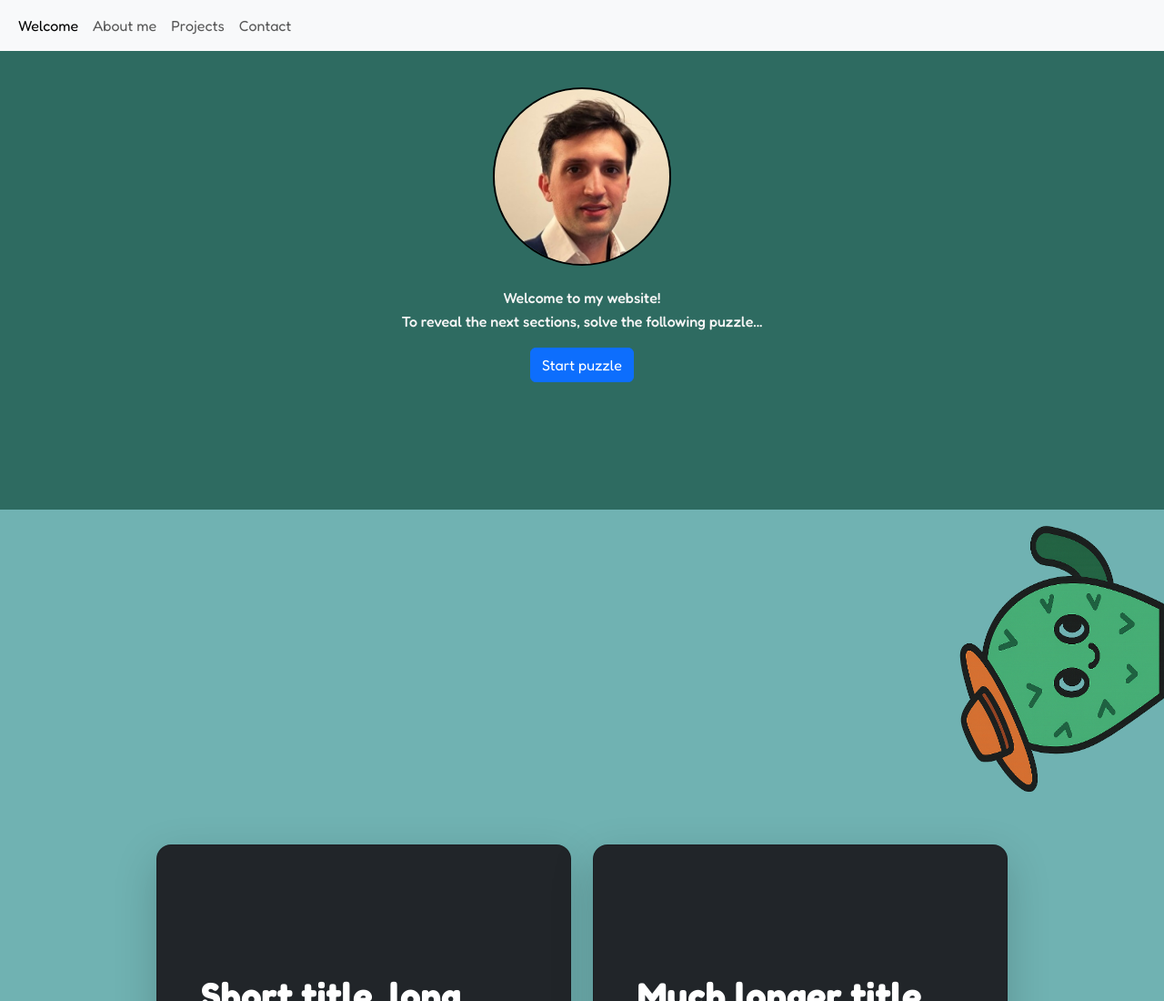
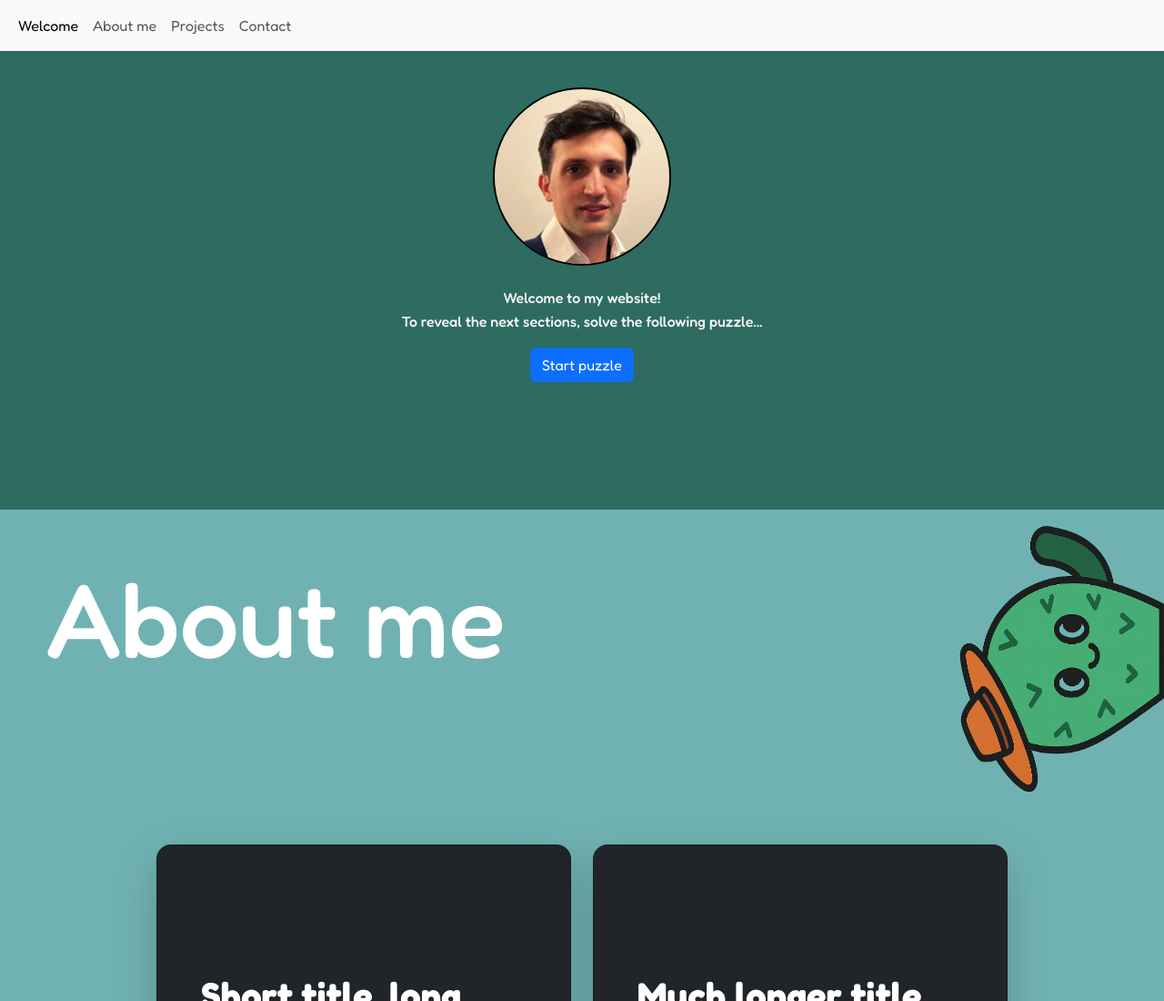
Before and after one commit to Supervico0097/Personal-Website, a plain HTML site: page Index.html in a window 1280 px wide. Shown: the top 1100 px of the page at 91% size. Drawn offline with nearby package versions, Linux system fonts and the light colour scheme.

Commit message:
update 02112025

```diff
--- a/Index.html
+++ b/Index.html
@@ -64,8 +64,18 @@
   </section>
 
   <section class="about-me">
+
+
+
     <div class="about-me-upper">
-      <img src="./assets/cactus.png" alt="cactus-image" class="cactus-image">
+
+      <div class="about-me-title">
+        <h1>About me</h1>
+      </div>
+
+      <div class="image-column">
+        <img src="./assets/cactus.png" alt="cactus-image" class="cactus-image">
+      </div>
     </div>
 
     <div class="about-me-bottom">
--- a/styles/main.css
+++ b/styles/main.css
@@ -52,6 +52,9 @@ body{
 .about-me-upper{
     height: 40vh;
     position: relative;
+    display: grid;
+    grid-template-columns: 2fr 1fr;
+
 }
 
 .cactus-image{
@@ -67,3 +70,9 @@ body{
     height: 70vh;
     width: 60vh;
 }
+
+.about-me-title h1{
+    color: white;
+    font-size: 9vw;
+    margin-top: 4vw;
+    margin-left: 4vw;}
```
